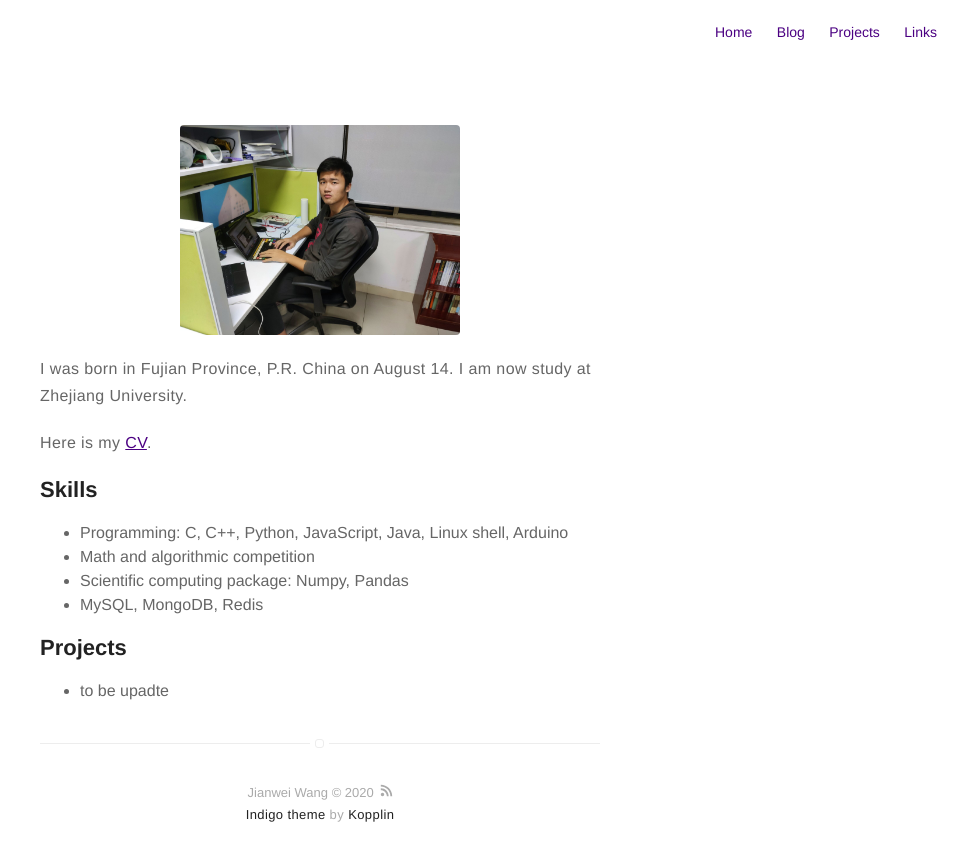
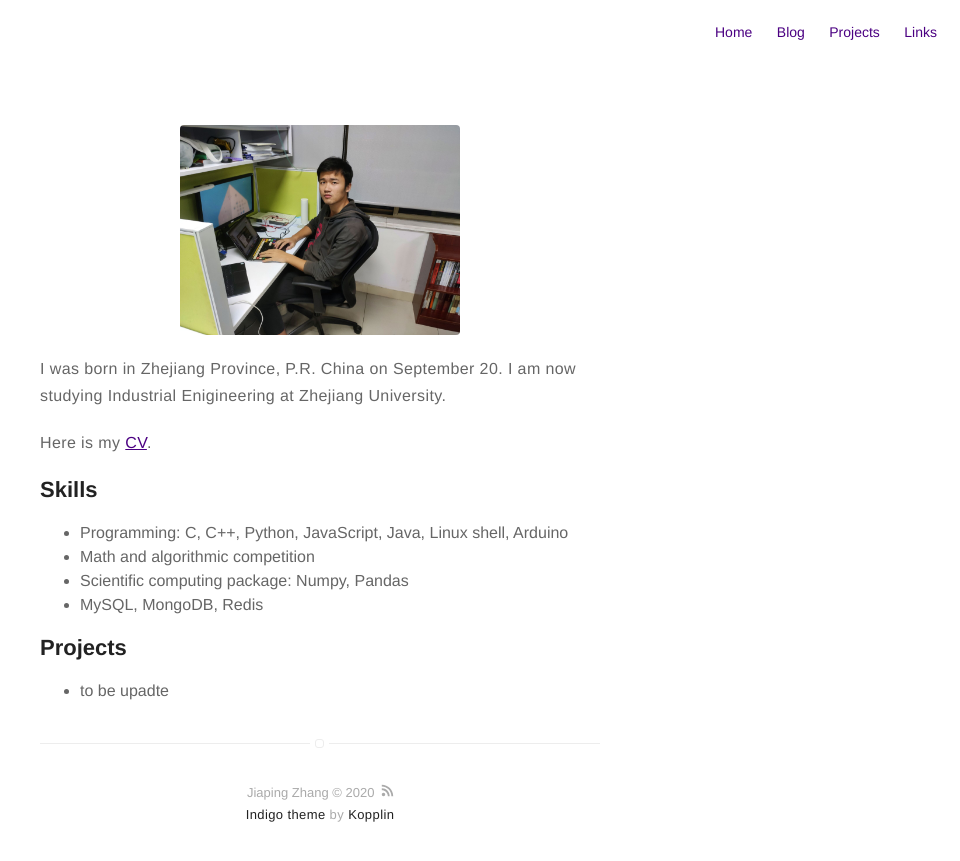
Before and after one commit to Penny-Zhang/Penny-Zhang.github.io, a Jekyll site: the page built from about.md, in a window 1280 px wide. Shown: the top 861 px of the page, without its empty margins (320-1280 px from the left). Built offline with Jekyll 4.4.1, drawn with Linux system fonts in a browser that asks for light colours.

Commit message:
modified:   _config.yml 	modified:   _posts/2016-01-23-indigo-jekyll-theme.markdown 	modified:   _posts/2016-02-24-markdown-common-elements.markdown 	modified:   _posts/2020-10-9-welcome.markdown 	modified:   about.md

```diff
--- a/_config.yml
+++ b/_config.yml
@@ -1,5 +1,5 @@
 # main text of home
-name: Jianwei Wang
+name: Jiaping Zhang
 bio: for fun.
 
 # twitter summary info
@@ -34,14 +34,14 @@ disqus:
   categories: [blog, project] # only show disqus for posts that have these categories
 
 # if you don't have any of social below, comment the line
-facebook: jianwei.wang.9250
-twitter: jianweiwang6
+facebook: Jiaping Zhang
+twitter: Ppy
 # instagram: myinstagram
 # pinterest: mypinterest
 # linkedin: mylinkedin
 # youtube: myyoutube
 # spotify: myspotify
-github: guaiyoui
+github: Penny-Zhang
 # gitlab: mygitlab
 # lastfm: mylastfm
 # stackoverflow: 7044681/mystackoverflow
@@ -49,15 +49,15 @@ github: guaiyoui
 # reddit: username
 # vimeo: myvimeo
 # lanyrd: mylanyrd
-email: jianweiwang@zju.edu.cn
+email: Penny.Zhang1998@outlook.com
 
 authors:
-  jianweiwang:
-    name: Jianwei Wang
+  Jiaping Zhang:
+    name: Jiaping Zhang
     bio: fly and touch the sky
     external-image: false
     picture: assets/images/profile.jpg
-    twitter: jianweiwang6
+    twitter: Ppy
 
 # do you want a larger site? change the option below
 # options: [normal, large] | default: normal
--- a/_posts/2016-01-23-indigo-jekyll-theme.markdown
+++ b/_posts/2016-01-23-indigo-jekyll-theme.markdown
@@ -7,7 +7,7 @@ projects: true
 hidden: true # don't count this post in blog pagination
 description: "This is a simple and minimalist template for Jekyll for those who likes to eat noodles."
 category: project
-author: jianweiwang
+author: Penny-Zhang
 externalLink: false
 ---
 
--- a/_posts/2016-02-24-markdown-common-elements.markdown
+++ b/_posts/2016-02-24-markdown-common-elements.markdown
@@ -9,7 +9,7 @@ tag:
 - elements
 star: true
 category: blog
-author: jianweiwang
+author: Penny-Zhang
 description: Markdown summary with different options
 ---
 
--- a/_posts/2020-10-9-welcome.markdown
+++ b/_posts/2020-10-9-welcome.markdown
@@ -9,6 +9,6 @@ tag:
 - components
 - extra
 category: blog
-author: jianweiwang
+author: Penny-Zhang
 description: Markdown summary with different options
 ---
--- a/about.md
+++ b/about.md
@@ -5,7 +5,7 @@ layout: page
 ![Profile Image]({% if site.external-image %}{{ site.picture }}{% else %}{{ site.url }}/{{ site.picture }}{% endif %})
 
 <p></p>
-I was born in Fujian Province, P.R. China on August 14. I am now study at Zhejiang University.
+I was born in Zhejiang Province, P.R. China on September 20. I am now studying Industrial Enigineering at Zhejiang University.
 
 <p>Here is my <a href="../files/cv.pdf">CV</a>.</p>
 
```
